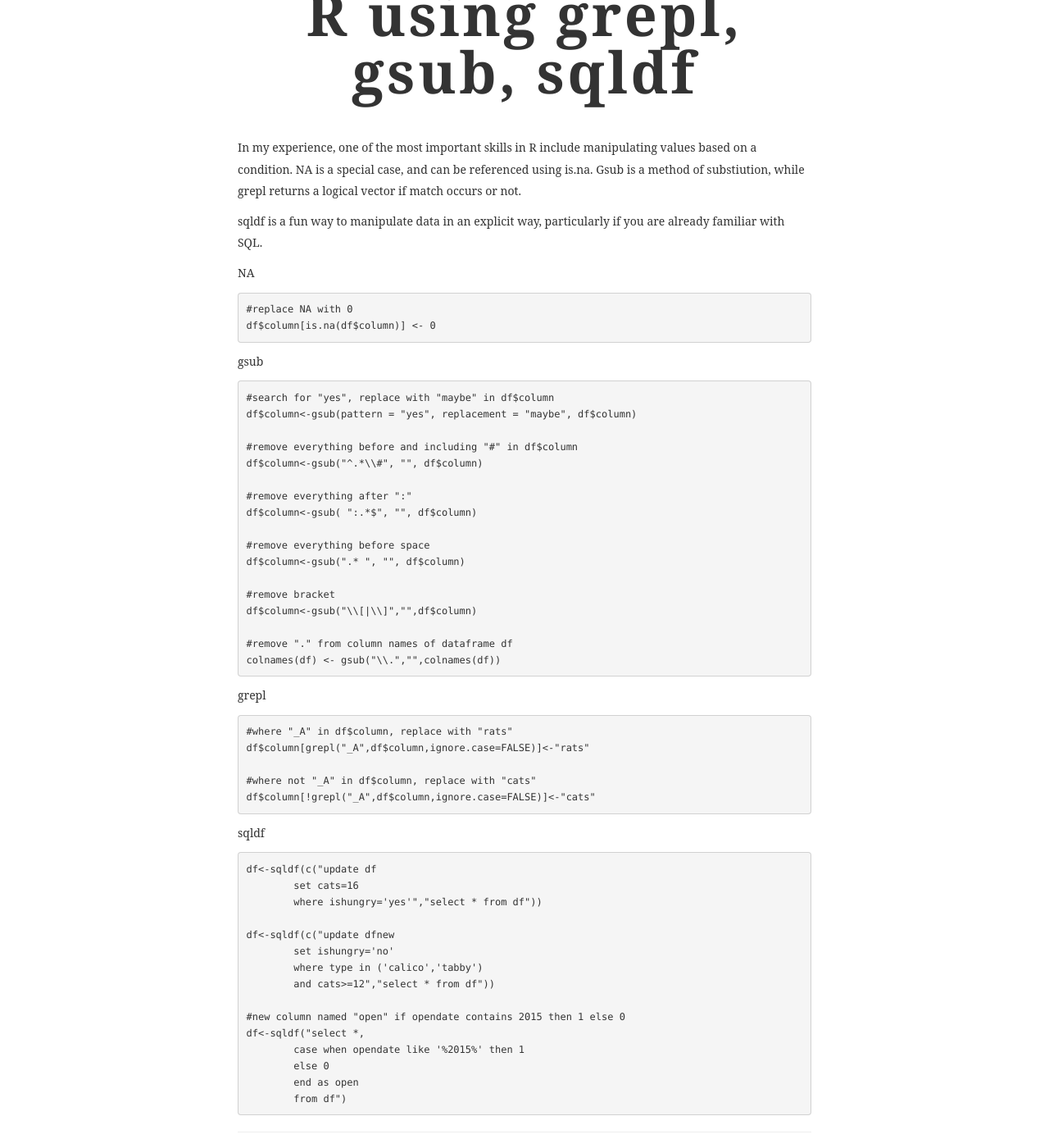
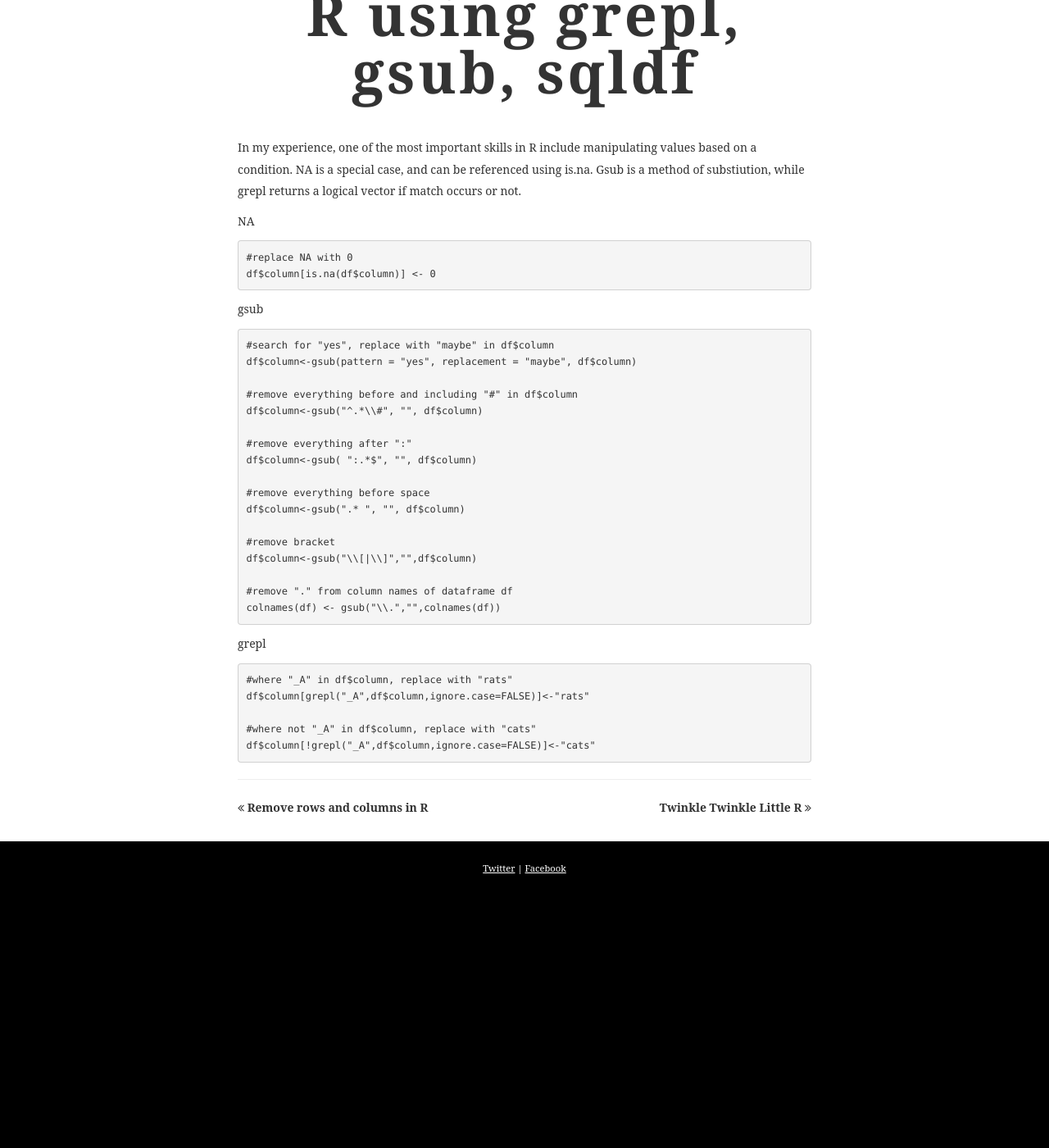
Before and after one commit to eastandwestwind/notes, a Jekyll site: the page built from _posts/2015-10-16-replace.md, in a window 1280 px wide and 1400 px high, scrolled down 273 px. Shown: the whole window at 82% size. Built offline with Jekyll 4.4.1, drawn with Linux system fonts in a browser that asks for light colours; some web fonts are replaced; after the commit the page ends 1364 px from its top, so only the background shows below that.

Commit message:
remove slqdf from removal methods

```diff
--- a/_posts/2015-10-16-replace.md
+++ b/_posts/2015-10-16-replace.md
@@ -5,7 +5,7 @@ title: Replace values in R using grepl, gsub, sqldf
 
 In my experience, one of the most important skills in R include manipulating values based on a condition. NA is a special case, and can be referenced using is.na. Gsub is a method of substiution, while grepl returns a logical vector if match occurs or not.
 
-sqldf is a fun way to manipulate data in an explicit way, particularly if you are already familiar with SQL.
+
 
 
 NA
@@ -40,21 +40,3 @@ grepl
 
 	#where not "_A" in df$column, replace with "cats"
 	df$column[!grepl("_A",df$column,ignore.case=FALSE)]<-"cats"
-
-sqldf
-
-	df<-sqldf(c("update df
-		set cats=16
-		where ishungry='yes'","select * from df"))
-
-	df<-sqldf(c("update dfnew
-		set ishungry='no'
-		where type in ('calico','tabby')
-		and cats>=12","select * from df"))
-
-	#new column named "open" if opendate contains 2015 then 1 else 0
-	df<-sqldf("select *,
-		case when opendate like '%2015%' then 1
-		else 0
-		end as open
-		from df")
```
Also changed, not shown: 2 other files.
